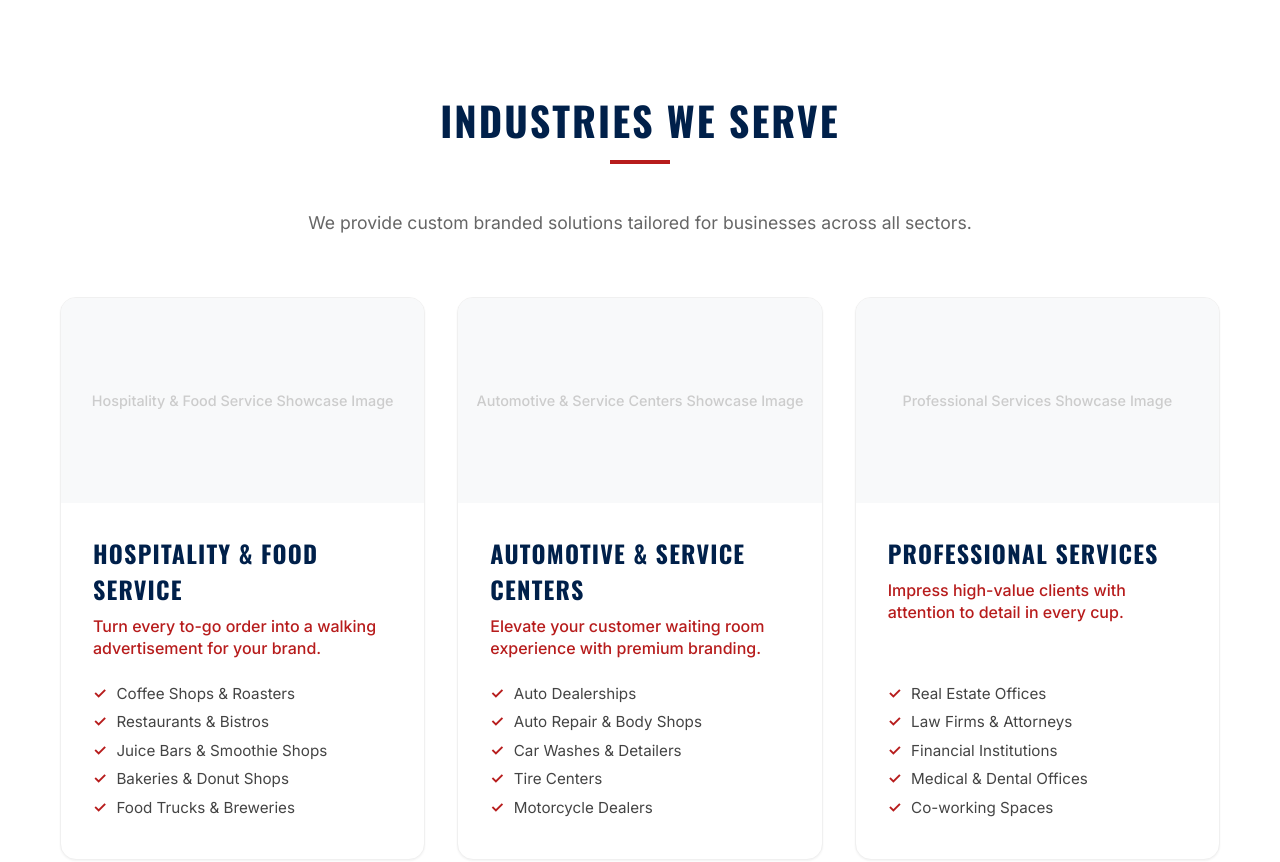
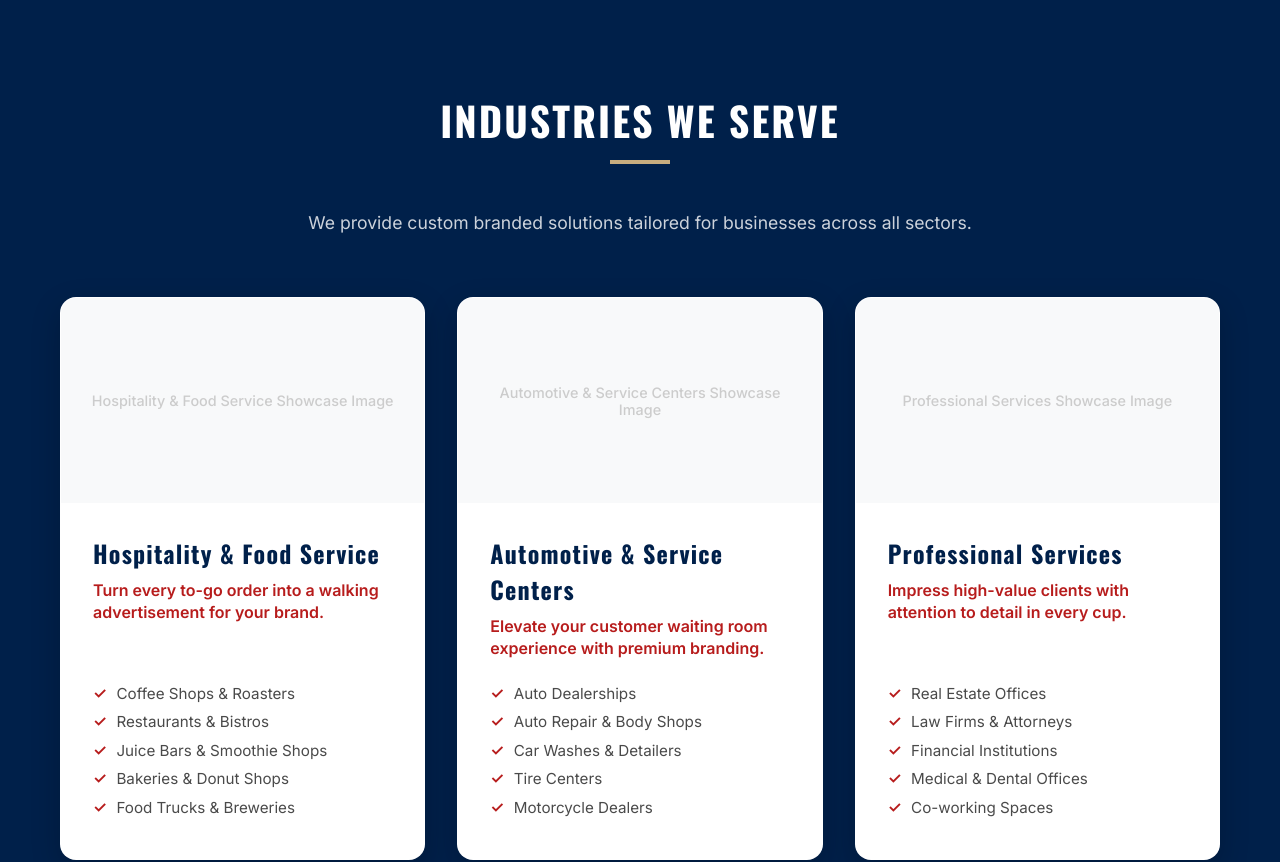
Before and after one commit to madebyaram2024/site.uspapercupfactory.com, a Next.js app: page / in a window 1280 px wide. Shown: the part 873-1735 px from the top of the page. Built offline with nearby package versions, Linux system fonts and the light colour scheme.

Commit message:
update Industries Served section to dark blue theme

```diff
--- a/src/components/IndustriesServed.tsx
+++ b/src/components/IndustriesServed.tsx
@@ -80,11 +80,11 @@ const industries = [
 
 export default function IndustriesServed() {
     return (
-        <section id="industries" style={{ padding: '6rem 0', background: 'white' }}>
+        <section id="industries" style={{ padding: '6rem 0', background: 'var(--color-navy)', color: 'white' }}>
             <div className="container">
                 <div style={{ textAlign: 'center', marginBottom: '4rem' }}>
-                    <h2 className="section-title">Industries We Serve</h2>
-                    <p style={{ maxWidth: '700px', margin: '0 auto', fontSize: '1.1rem', color: '#666' }}>
+                    <h2 className="section-title" style={{ color: 'white' }}>Industries We Serve</h2>
+                    <p style={{ maxWidth: '700px', margin: '0 auto', fontSize: '1.1rem', color: 'rgba(255,255,255,0.8)' }}>
                         We provide custom branded solutions tailored for businesses across all sectors.
                     </p>
                 </div>
@@ -101,9 +101,9 @@ export default function IndustriesServed() {
                                 background: 'white',
                                 borderRadius: '16px',
                                 overflow: 'hidden',
-                                boxShadow: 'var(--shadow-sm)',
+                                boxShadow: '0 10px 30px rgba(0,0,0,0.2)',
                                 transition: 'all 0.3s ease',
-                                border: '1px solid #f0f0f0',
+                                border: '1px solid rgba(255,255,255,0.1)',
                                 display: 'flex',
                                 flexDirection: 'column'
                             }}
@@ -111,10 +111,6 @@ export default function IndustriesServed() {
                         >
                             {/* Image Placeholder */}
                             <div style={{ position: 'relative', width: '100%', aspectRatio: '16/9', background: '#f8f9fa' }}>
-                                {/*
-                  IMAGE ASSET TIP: Replace the src below with high-quality photos
-                  of custom cups for this specific industry.
-                */}
                                 <div style={{
                                     width: '100%',
                                     height: '100%',
@@ -123,27 +119,21 @@ export default function IndustriesServed() {
                                     justifyContent: 'center',
                                     color: '#ccc',
                                     fontSize: '0.9rem',
-                                    fontWeight: '500'
+                                    fontWeight: '500',
+                                    textAlign: 'center',
+                                    padding: '20px'
                                 }}>
                                     {industry.title} Showcase Image
                                 </div>
-                                {/*
-                <Image
-                  src={industry.image}
-                  alt={industry.title}
-                  fill
-                  style={{ objectFit: 'cover' }}
-                />
-                */}
                             </div>
 
                             <div style={{ padding: '2rem', display: 'flex', flexDirection: 'column', flex: 1 }}>
-                                <h3 style={{ fontSize: '1.5rem', color: 'var(--color-navy)', marginBottom: '0.5rem' }}>
+                                <h3 style={{ fontSize: '1.5rem', color: 'var(--color-navy)', marginBottom: '0.5rem', textTransform: 'none' }}>
                                     {industry.title}
                                 </h3>
                                 <p style={{
                                     fontSize: '1rem',
-                                    fontWeight: '500',
+                                    fontWeight: '600',
                                     color: 'var(--color-red)',
                                     marginBottom: '1.5rem',
                                     lineHeight: '1.4'
@@ -164,7 +154,7 @@ export default function IndustriesServed() {
                                             gap: '10px',
                                             marginBottom: '0.6rem',
                                             fontSize: '0.95rem',
-                                            color: '#444'
+                                            color: 'var(--text-secondary)'
                                         }}>
                                             <span style={{ color: 'var(--color-red)', fontWeight: 'bold' }}>✓</span>
                                             {item}
@@ -179,9 +169,11 @@ export default function IndustriesServed() {
 
             <style jsx>{`
         .industry-card:hover {
-          transform: translateY(-8px);
-          box-shadow: 0 20px 40px rgba(0,32,74,0.08);
-          border-color: rgba(214,31,31,0.2);
+          transform: translateY(-10px);
+          box-shadow: 0 25px 50px rgba(0,0,0,0.3);
+        }
+        .section-title::after {
+          background-color: var(--color-gold) !important;
         }
         @media (max-width: 768px) {
           .grid-responsive {
```
